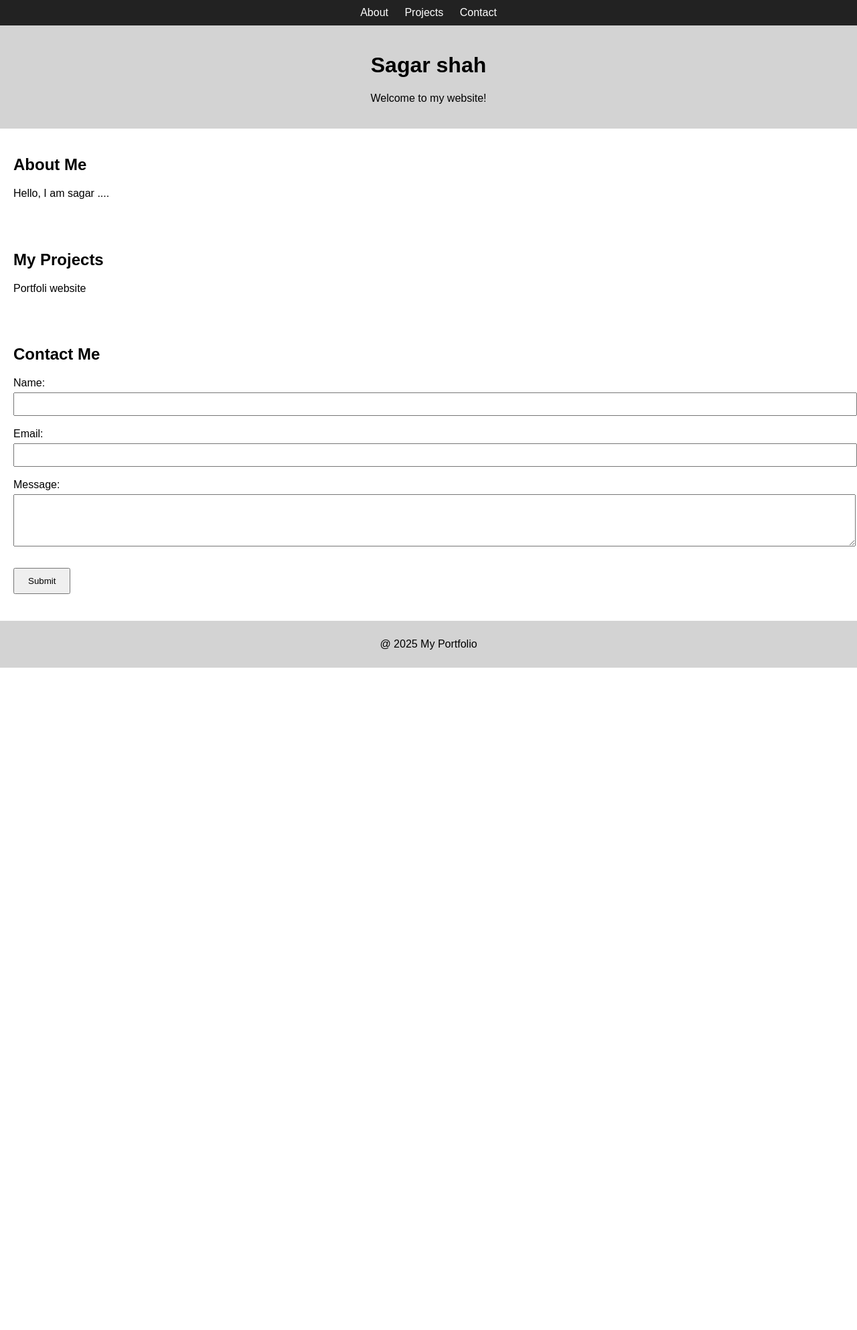
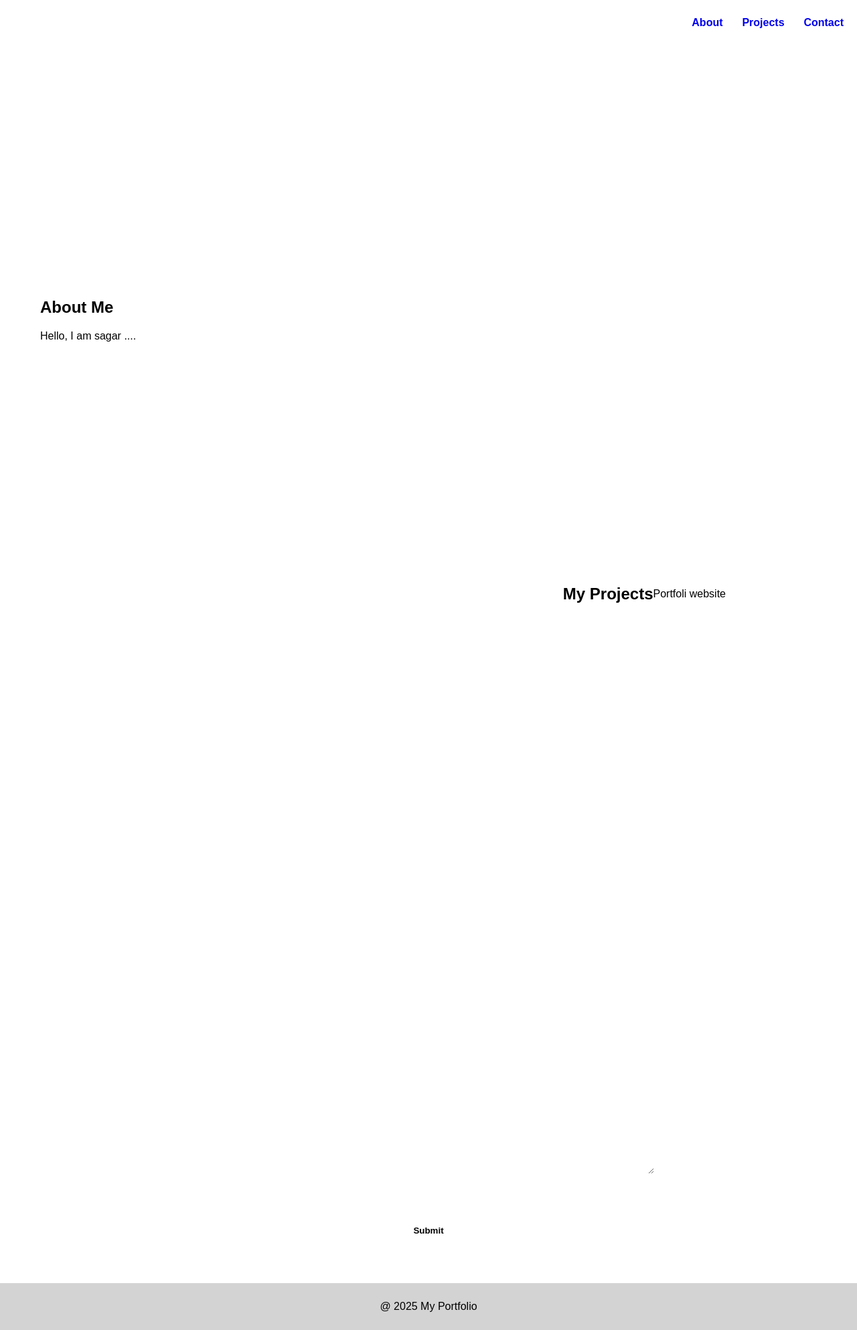
Before and after one commit to sagardonut/Full_Stack, a PHP site: page /portfolio-sagar/index.html in a window 1280 px wide. Shown: the whole page at 67% size. Before the commit the page ends 997 px from the top, so only its background shows below. Run offline with PHP 8.4, Linux system fonts and the light colour scheme.

Commit message:
enhanced ui

```diff
--- a/css/style.css
+++ b/css/style.css
@@ -4,18 +4,99 @@ body {
     margin: 0;
     padding: 0;
 }
+video{
+   position: fixed;
+   left: 0;
+   right: 0;
+    width: 100vw;
+    height: 100vh;
+    object-fit: cover;
+    z-index: -1;
+}
 
 header {
-    background-color: lightgray;
+    color: white;
     padding: 20px;
     text-align: center;
 }
 
+header h1{
+    font-family: sans-serif;
+    font-size: 4rem;
+}
+
+header p {
+    font-family: sans-serif;
+    font-size: 1.5rem;
+    padding: 20px;
+    margin: 40px;
+
+}
+
+/* Responsive: below 700px */
+@media screen and (max-width: 700px) {
+    #nav-links {
+        display: none; /* hide links initially */
+        flex-direction: column;
+        width: 100%;
+        background: rgba(0,0,0,0.5);
+        position: absolute;
+        top: 50px;
+        left: 0;
+        padding: 10px 0;
+    }
+
+    #nav-links.show {
+        display: flex;
+    }
+
+    .hamburger {
+        display: block; /* show hamburger */
+    }
+}
+.sec{
+    overflow: hidden;
+    margin: auto;
+    height: 50vh;
+    width: 80%;
+    display: flex;
+    justify-content: center;
+    align-items: center;
+    background: transparent;
+    color: white;
+    backdrop-filter: blur(8px);
+    border: 2px solid white;
+}
+
+
+#projects{
+    height: 70vh;
+    width: 80%;
+    display: flex;
+    justify-content:right;
+    align-items: center;
+}
+
+.title{
+    font-family: sans-serif;
+    font-size: 2rem;
+}
+
+.nav{
+    display: flex;
+    justify-content: right;
+    color: black;
+    font-size: 2rem;
+    font-weight: bolder;
+    background-color: none;
+    backdrop-filter: blur(10px);
+}
+
 nav ul {
     list-style: none;
+    color: black;
     margin: 0;
     padding: 10px;
-    background: #222;
     text-align: center;
 }
 
@@ -25,14 +106,16 @@ nav ul li {
 }
 
 nav ul li a {
-    color: white;
     text-decoration: none;
     font-size: 16px;
 }
 
-/* Sections */
+
 section {
     padding: 20px;
+    background-color: white;
+    margin: 40px;
+    border-radius: 20px;
 }
 
 /* Contact form */
@@ -49,6 +132,112 @@ button {
     cursor: pointer;
 }
 
+.project-title {
+    margin-top: 120px;
+    text-align: center;
+    font-size: 2rem;
+    color: white;
+}
+
+.grid-proj {
+    width: 90%;
+    margin: auto;
+    display: grid;
+    grid-template-columns: repeat(3, 1fr);
+    gap: 20px;
+    background: transparent;
+}
+
+.pro {
+    backdrop-filter: blur(10px);
+    background: rgba(255, 255, 255, 0.15);
+    border: 1px solid rgba(255,255,255,0.4);
+    padding: 15px;
+    border-radius: 12px;
+    color: white;
+    text-align: center;
+}
+
+.pro img {
+    width: 100%;
+    height: 150px;
+    object-fit: cover;
+    border-radius: 8px;
+    margin-bottom: 10px;
+    border: 1px solid rgba(255,255,255,0.4);
+}
+
+.pro .project-title {
+    font-size: 1.2rem;
+    margin: 5px 0;
+}
+
+.pro .project-disc {
+    font-size: 0.9rem;
+    margin-bottom: 10px;
+    color: black;
+}
+
+.visit-button {
+    padding: 8px 15px;
+    border: 2px solid gray;
+    border-radius: 6px;
+    background: white;
+    color: black;
+    cursor: pointer;
+    font-size: 0.9rem;
+}
+/* Contact Section Wrapper */
+#contact {
+    width: 50%;
+    margin: 40px auto;
+    padding: 20px;
+    backdrop-filter: blur(10px);
+    background: rgba(255, 255, 255, 0.15);
+    border: 1px solid rgba(255,255,255,0.4);
+    border-radius: 12px;
+    color: white;
+}
+
+/* Contact Title */
+#contact .title {
+    text-align: center;
+    font-size: 2rem;
+    margin-bottom: 20px;
+}
+
+/* Form Layout */
+#contact form {
+    display: flex;
+    flex-direction: column;
+    gap: 10px;
+}
+
+/* Input + Textarea */
+#contact input,
+#contact textarea {
+    width: 100%;
+    padding: 8px;
+    border-radius: 6px;
+    border: 1px solid rgba(255,255,255,0.4);
+    background: rgba(255,255,255,0.2);
+    color: white;
+}
+
+
+/* Submit Button */
+#contact button {
+    margin-top: 10px;
+    padding: 10px;
+    border-radius: 6px;
+    border: none;
+    background: white;
+    color: black;
+    cursor: pointer;
+    font-weight: bold;
+}
+
+
 /* Footer */
 footer {
     background: lightgray;
--- /dev/null
+++ b/portfolio-sagar/index.html
@@ -0,0 +1,63 @@
+<!DOCTYPE html>
+<html lang="en">
+<head>
+    <meta charset="UTF-8" />
+    <meta name="viewport" content="width=device-width, initial-scale=1.0" />
+    <title>My Portfolio</title>
+    <link rel="stylesheet" type="text/css" href="css/style.css">
+</head>
+<body>
+
+    <!-- Navigation -->
+    <nav class="nav">
+        <ul>
+            <li><a href="#about">About</a></li>
+            <li><a href="#projects">Projects</a></li>
+            <li><a href="#contact">Contact</a></li>
+        </ul>
+    </nav>
+
+    <header>
+        <h1>Sagar shah</h1>
+        <p>Welcome to my website!</p>
+    </header>
+
+
+    <!-- About Section -->
+    <section id="about">
+        <h2>About Me</h2>
+        <p>Hello, I am sagar ....</p>
+    </section>
+
+    <!-- Projects Section -->
+    <section id="projects">
+        <h2>My Projects</h2>
+        <p>Portfoli website </p>
+    </section>
+
+    <!-- Contact Section -->
+    <section id="contact">
+        <h2>Contact Me</h2>
+
+        <!-- Simple Contact Form -->
+        <form action="#" method="post">
+            <label for="name">Name:</label><br />
+            <input type="text" id="name" name="name" required /><br /><br />
+
+            <label for="email">Email:</label><br />
+            <input type="email" id="email" name="email" required /><br /><br />
+
+            <label for="message">Message:</label><br />
+            <textarea id="message" name="message" rows="4" required></textarea><br /><br />
+
+            <button type="submit">Submit</button>
+        </form>
+    </section>
+
+    <!-- Footer -->
+    <footer>
+        <p>@ 2025 My Portfolio</p>
+    </footer>
+
+</body>
+</html>
```
Also changed, not shown: index.html (+51 -8 lines).
